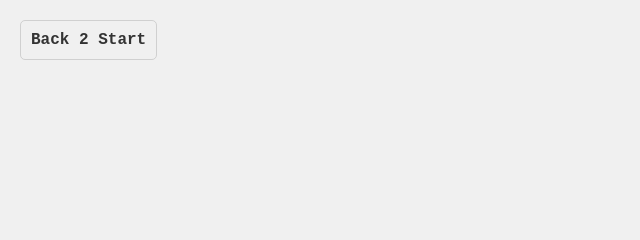
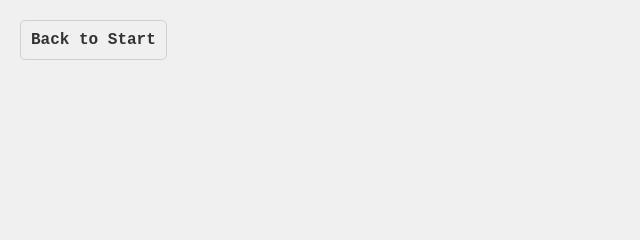
Before and after one commit to mrtoaf/HCI-Menu-Test, a plain HTML site: page dropdown-test.html in a window 1280 px wide. Shown: the top 240 px of the page, 0-640 px from the left. Drawn offline with Linux system fonts and the light colour scheme.

Commit message:
Final change, spelling!

```diff
--- a/dropdown-test.html
+++ b/dropdown-test.html
@@ -7,7 +7,7 @@
     </head>
     <body>
         <div class="back-button">
-            <a href="index.html">Back 2 Start</a>
+            <a href="index.html">Back to Start</a>
         </div>
         <h1 class="page-header">Drop-Down Test</h1>
         <div class ="content-container">
```
